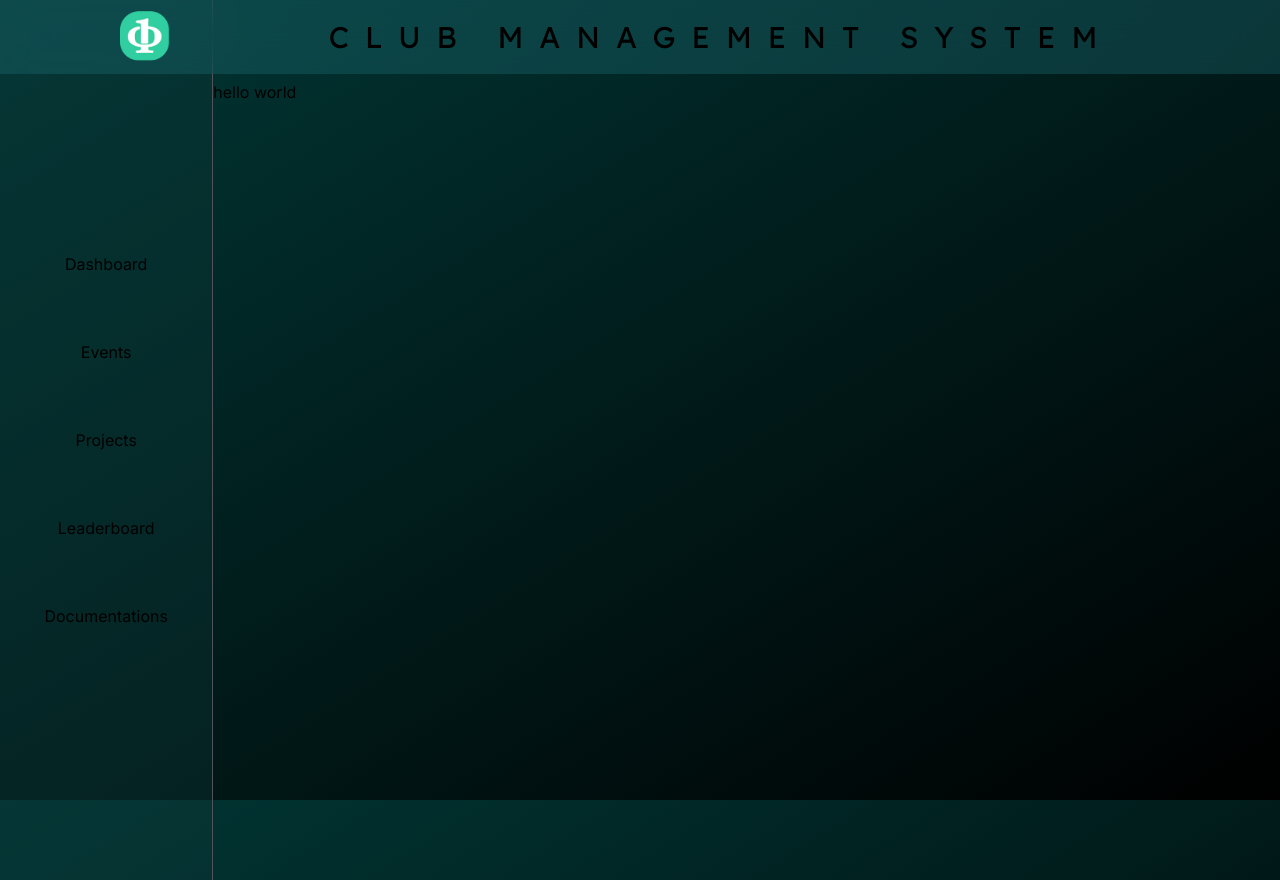
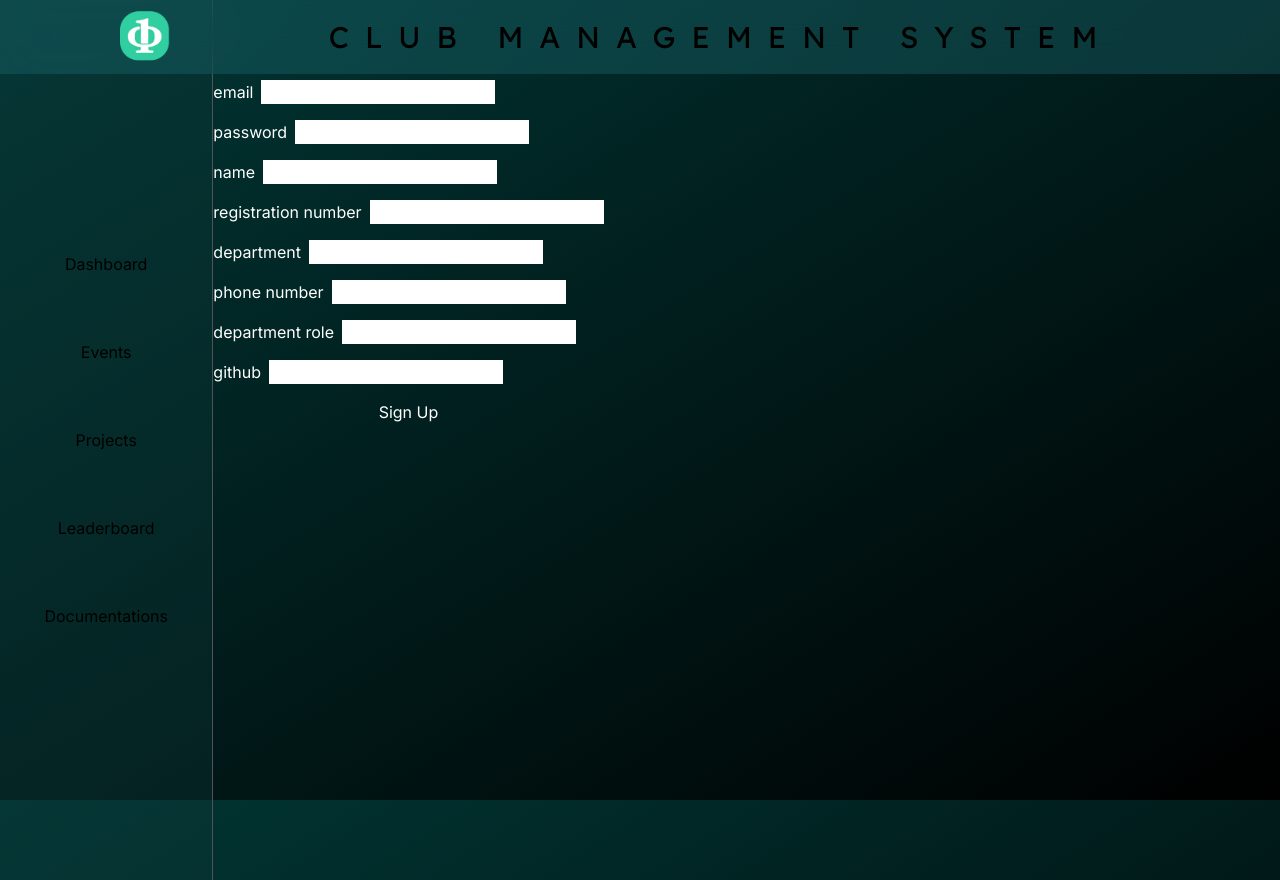
Before and after one commit to ComputerSocietyVITC/club-management-system, a Next.js app: page /auth/signup in a window 1280 px wide. Built offline with nearby package versions, Linux system fonts and the light colour scheme; no server answers.

Commit message:
Add signup

```diff
--- a/src/app/auth/signup/page.tsx
+++ b/src/app/auth/signup/page.tsx
@@ -1,43 +1,136 @@
-// import { useState } from "react";
+"use client";
 
-// export default function Signup() {
-//   const [email, setEmail] = useState("");
-//   const [password, setPassword] = useState("");
-
-//   const handleSubmit = async (e: React.FormEvent) => {
-//     e.preventDefault();
-//     const response = await fetch("/api/signup", {
-//       method: "POST",
-//       headers: {
-//         "Content-Type": "application/json",
-//       },
-//       body: JSON.stringify({ email, password }),
-//     });
-//     const data = await response.json();
-//     if (data.error) {
-//       // Handle error
-//     } else {
-//       alert("successfully signed up");
-//     }
-//   };
-
-//   return (
-//     <form onSubmit={handleSubmit}>
-//       <input
-//         type="email"
-//         value={email}
-//         onChange={(e) => setEmail(e.target.value)}
-//       />
-//       <input
-//         type="password"
-//         value={password}
-//         onChange={(e) => setPassword(e.target.value)}
-//       />
-//       <button type="submit">Sign Up</button>
-//     </form>
-//   );
-// }
+import { supabase } from "@/server/supabase";
+import { useState } from "react";
 
 export default function Signup() {
-  return <h1>hello world</h1>;
+  const [name, setName] = useState("");
+  const [registrationNumber, setRegistrationNumber] = useState("");
+  const [phoneNumber, setPhoneNumber] = useState("");
+  const [department, setDepartment] = useState("");
+  const [role, setRole] = useState("");
+  const [email, setEmail] = useState("");
+  const [password, setPassword] = useState("");
+  const [github, setGithub] = useState("");
+
+  const handleSubmit = async (e: React.FormEvent) => {
+    e.preventDefault();
+    try {
+      const { data, error } = await supabase.auth.signUp({
+        email: email,
+        password: password,
+      });
+
+      if (error) throw error;
+
+      const populateUserTable = await supabase.from("User").insert([
+        {
+          registration_number: registrationNumber,
+          name: name,
+          phone_number: phoneNumber,
+          department: department,
+          role: role,
+          email: email,
+          github: github,
+          admin: false,
+        },
+      ]);
+
+      console.log(populateUserTable);
+
+      if (populateUserTable.error) throw populateUserTable.error;
+
+      alert("User created successfully");
+    } catch (error) {
+      console.error("Error signing up:", error);
+      alert("Error signing up");
+    }
+  };
+
+  // TODO: Actually make the login form look good
+  return (
+    <form onSubmit={handleSubmit} className="flex flex-col text-white gap-4">
+      <div className="flex gap-2">
+        <label htmlFor="email">email</label>
+        <input
+          name="email"
+          type="email"
+          value={email}
+          onChange={(e) => setEmail(e.target.value)}
+          className="text-black"
+        />
+      </div>
+      <div className="flex gap-2">
+        <label htmlFor="password">password</label>
+        <input
+          name="password"
+          type="password"
+          value={password}
+          onChange={(e) => setPassword(e.target.value)}
+          className="text-black"
+        />
+      </div>
+      <div className="flex gap-2">
+        <label htmlFor="name">name</label>
+        <input
+          name="name"
+          type="text"
+          value={name}
+          onChange={(e) => setName(e.target.value)}
+          className="text-black"
+        />
+      </div>
+      <div className="flex gap-2">
+        <label htmlFor="registrationNumber">registration number</label>
+        <input
+          name="registrationNumber"
+          type="text"
+          value={registrationNumber}
+          onChange={(e) => setRegistrationNumber(e.target.value)}
+          className="text-black"
+        />
+      </div>
+      <div className="flex gap-2">
+        <label htmlFor="department">department</label>
+        <input
+          name="department"
+          type="text"
+          value={department}
+          onChange={(e) => setDepartment(e.target.value)}
+          className="text-black"
+        />
+      </div>
+      <div className="flex gap-2">
+        <label htmlFor="phoneNumber">phone number</label>
+        <input
+          name="phoneNumber"
+          type="number"
+          value={phoneNumber}
+          onChange={(e) => setPhoneNumber(e.target.value)}
+          className="text-black"
+        />
+      </div>
+      <div className="flex gap-2">
+        <label htmlFor="role">department role</label>
+        <input
+          name="role"
+          type="text"
+          value={role}
+          onChange={(e) => setRole(e.target.value)}
+          className="text-black"
+        />
+      </div>
+      <div className="flex gap-2">
+        <label htmlFor="github">github</label>
+        <input
+          name="github"
+          type="url"
+          value={github}
+          onChange={(e) => setGithub(e.target.value)}
+          className="text-black"
+        />
+      </div>
+      <button type="submit">Sign Up</button>
+    </form>
+  );
 }
```
